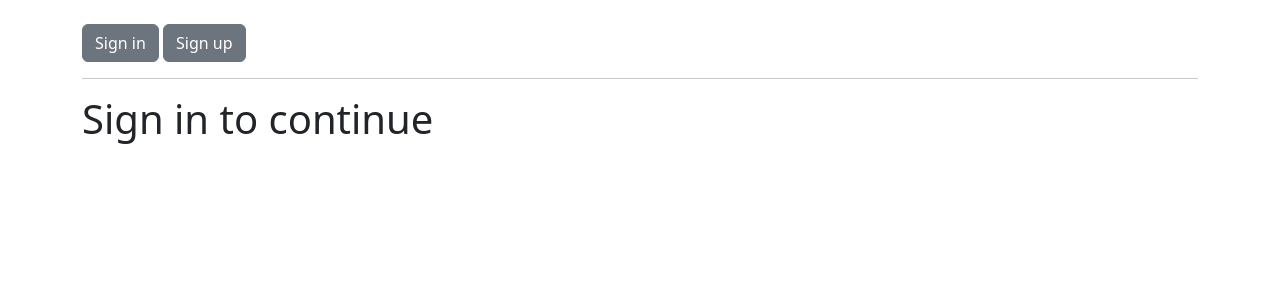
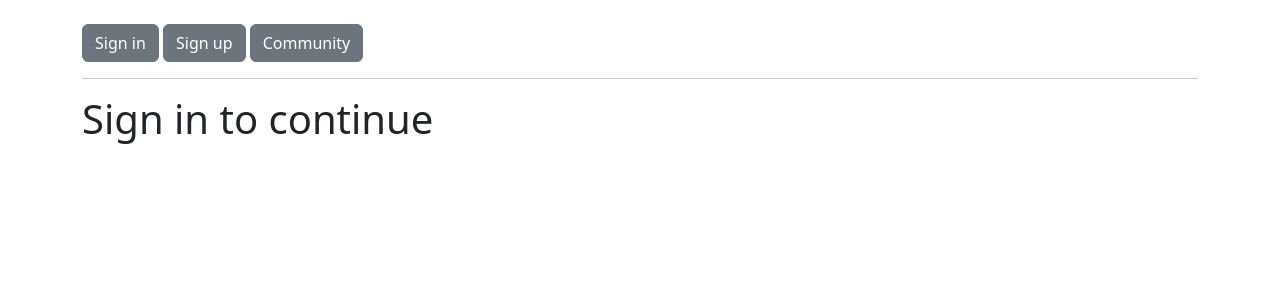
Before and after one commit to Praveensv11/Connect, a Django app: page / in a window 1280 px wide. Shown: the top 300 px of the page. Run offline with Django 4.2, Linux system fonts and the light colour scheme.

Commit message:
added community in templates, views, urls

```diff
--- a/event/event_app/templates/event/index.html
+++ b/event/event_app/templates/event/index.html
@@ -14,6 +14,7 @@
         {% endif %}
         <a href="{% url 'event:signin' %}" class="btn btn-secondary">Sign in</a>
         <a href="{% url 'event:signup' %}" class="btn btn-secondary">Sign up</a>
+        <a href="{% url 'event:community' %}" class="btn btn-secondary">Community</a>
 
         <hr>
         {% if user.is_authenticated %}
@@ -30,7 +31,6 @@
             {% endfor %}
         {% else %}
             <h1>Sign in to continue</h1>
-
         {% endif %}
     </div>
 {% endblock  %}
--- a/event/event_app/urls.py
+++ b/event/event_app/urls.py
@@ -9,4 +9,5 @@ urlpatterns = [
     path('signup/', views.signup, name="signup"),
     path('update_event/<int:id>', views.update_event, name="update_event"),
     path('delete_event/<int:id>', views.delete_event, name="delete_event"),
+    path('community/', views.community, name="community"),
 ]
--- a/event/event_app/views.py
+++ b/event/event_app/views.py
@@ -9,8 +9,8 @@ def home(request):
     user = request.user
 
     return render(request, 'event/index.html', {
+        'user' : user,
         'events' : events,
-        'user' : user
     })
 
 def create_event(request):
@@ -97,3 +97,6 @@ def delete_event(request, id):
     event.delete()
 
     return redirect('event:home')
+
+def community(request):
+    return render(request, 'event/community.html')
```
Also changed, not shown: event/event_app/templates/event/community.html (added, +9 -0 lines), event/db.sqlite3.
